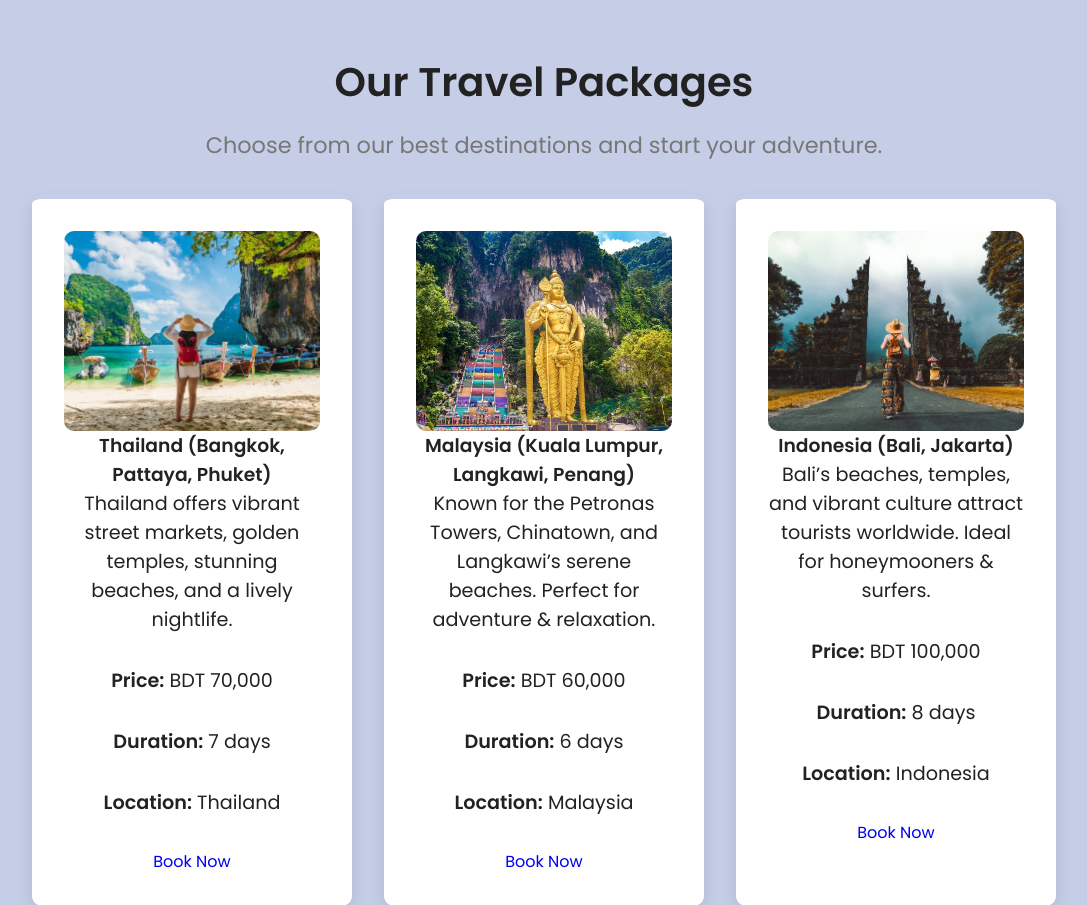
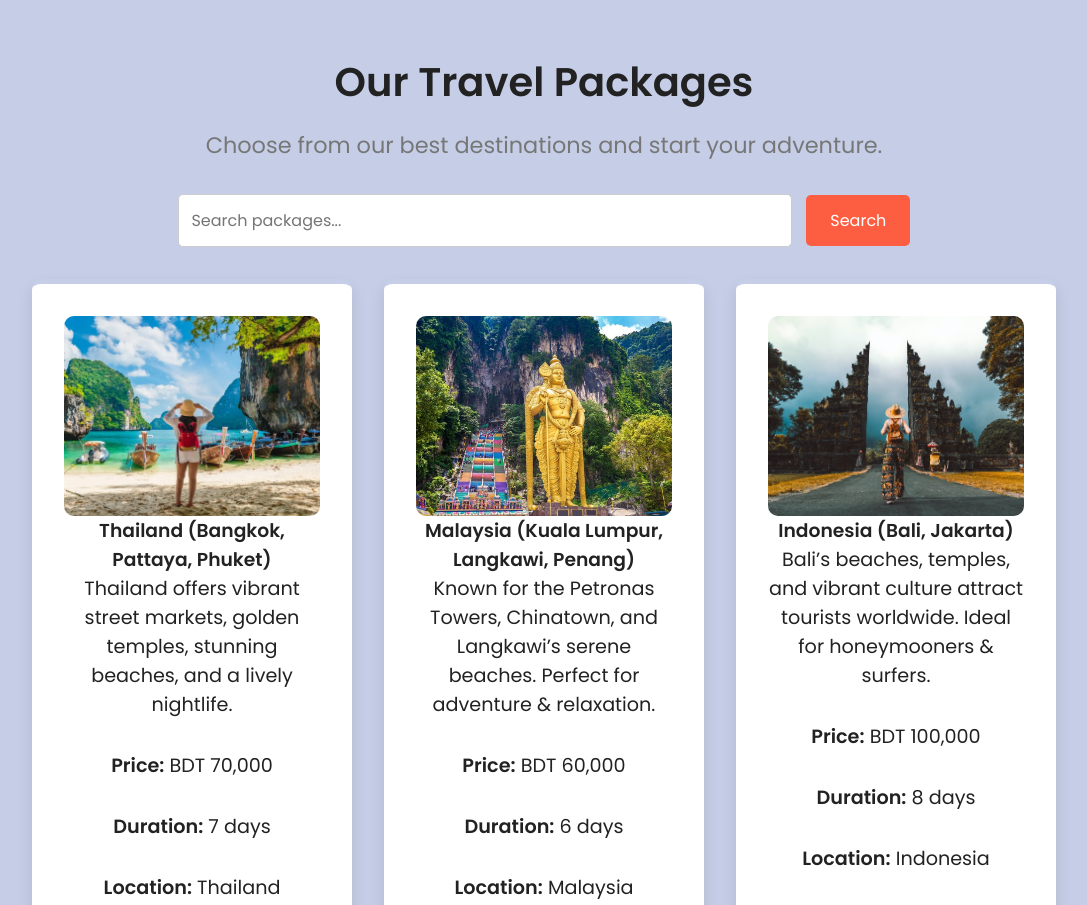
Before and after one commit to MotasimAbid19/WanderWise, a PHP site: page /views/packages.php in a window 1280 px wide. Shown: the part 118-1023 px from the top of the page, without its empty margins (96-1183 px from the left). Run offline with PHP 8.4, Linux system fonts and the light colour scheme; data comes from the database, SQL or seed files in the repository.

Commit message:
added search feature

```diff
--- a/assets/css/packages.css
+++ b/assets/css/packages.css
@@ -119,6 +119,30 @@
 body {
     background-color: var(--main-color); /* Set background color for the package page */
 }
+/* Search Bar Styling */
+.search-input {
+    padding: 0.8rem;
+    font-size: 1rem;
+    width: 60%;
+    border-radius: 5px;
+    border: 1px solid #ccc;
+    margin-right: 10px;
+}
+
+.search-btn {
+    background-color: var(--tomato);
+    color: white;
+    padding: 0.8rem 1.5rem;
+    font-size: 1rem;
+    border-radius: 5px;
+    border: none;
+    cursor: pointer;
+    transition: 0.3s ease-in-out;
+}
+
+.search-btn:hover {
+    background-color: var(--black);
+}
 
 /* Responsive Design */
 @media (max-width: 1024px) {
--- a/views/packages.php
+++ b/views/packages.php
@@ -1,23 +1,16 @@
 <?php
 // Include header
 include '../includes/header.php';
+include('../config/db.php');
 
-// Database connection
-$host = 'localhost';
-$username = 'root';
-$password = '';
-$database = 'wanderwise_db';
-
-// Create connection
-$conn = new mysqli($host, $username, $password, $database);
-
-// Check connection
-if ($conn->connect_error) {
-    die("Connection failed: " . $conn->connect_error);
+// Check if a search query is submitted
+$search_query = '';
+if (isset($_POST['search'])) {
+    $search_query = $_POST['search'];
 }
 
-// Fetch packages from the database
-$sql = "SELECT * FROM packages";
+// Fetch packages from the database with the search filter
+$sql = "SELECT * FROM packages WHERE name LIKE '%$search_query%' OR description LIKE '%$search_query%' OR location LIKE '%$search_query%'";
 $result = $conn->query($sql);
 ?>
 
@@ -27,6 +20,12 @@ $result = $conn->query($sql);
     <div class="container">
         <h2>Our Travel Packages</h2>
         <p>Choose from our best destinations and start your adventure.</p>
+
+        <!-- Search Form -->
+        <form method="POST" action="packages.php">
+            <input type="text" name="search" value="<?php echo $search_query; ?>" placeholder="Search packages..." class="search-input">
+            <button type="submit" class="search-btn">Search</button>
+        </form>
 
         <div class="package-list">
             <?php
@@ -43,7 +42,7 @@ $result = $conn->query($sql);
                     echo '</div>';
                 }
             } else {
-                echo '<p>No packages available.</p>';
+                echo '<p>No packages found.</p>';
             }
 
             // Close the database connection
```
